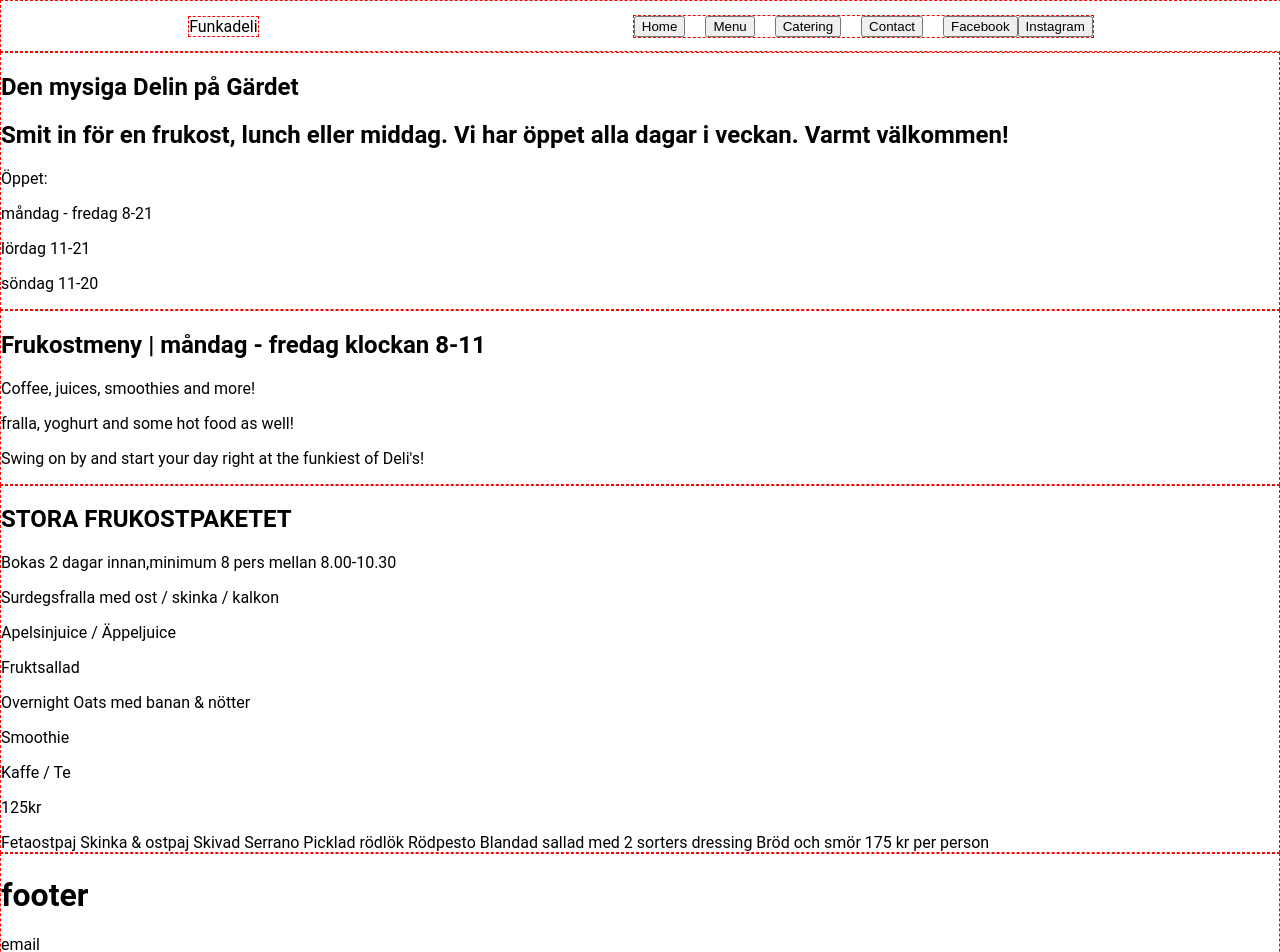
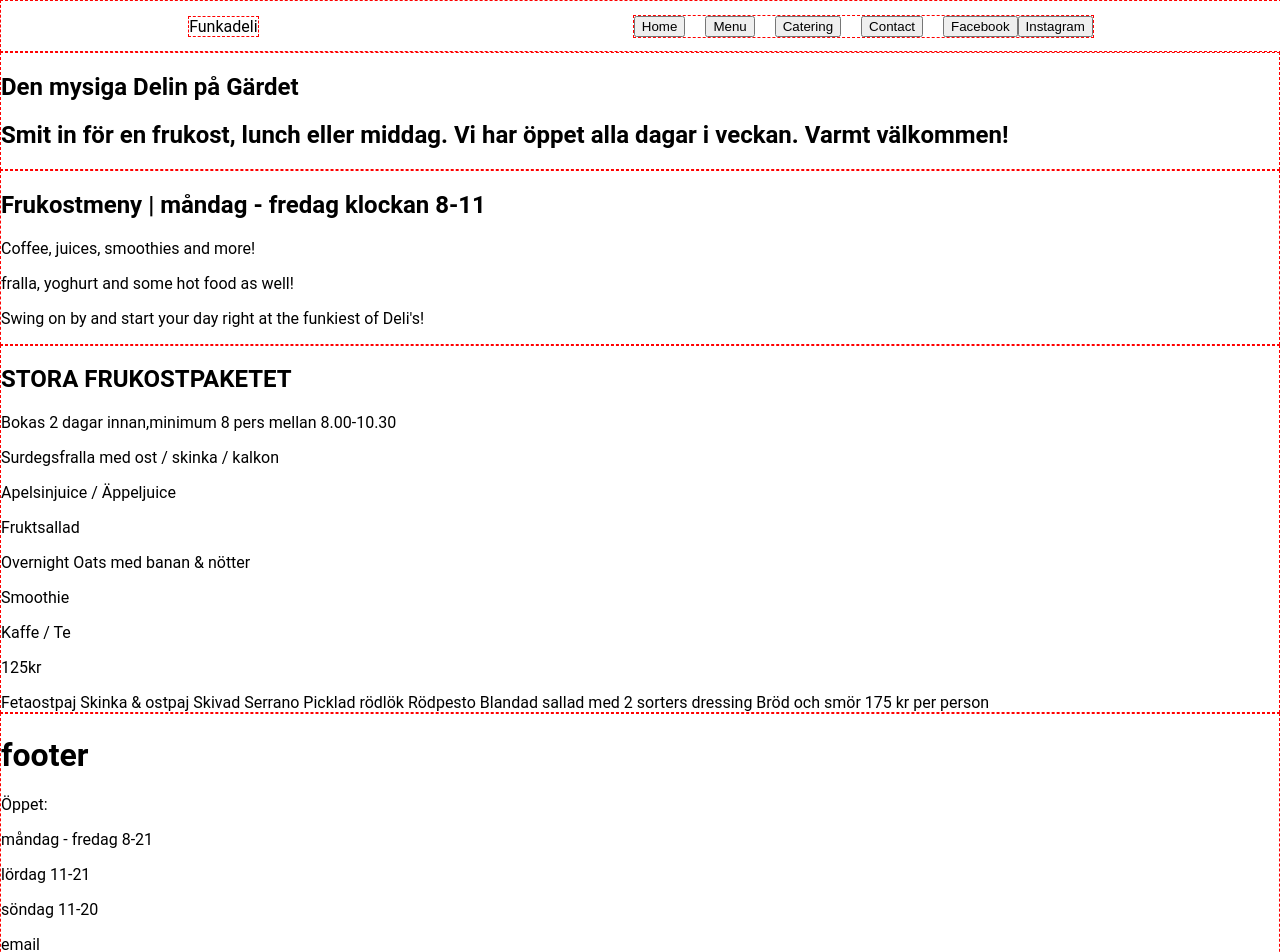
Before and after one commit to Chris-Wagg/deli-rebuild, a Next.js app: page / in a window 1280 px wide. Shown: the top 952 px of the page. Built offline with nearby package versions, Linux system fonts and the light colour scheme.

Commit message:
opening hours moved from hero section to footer

```diff
--- a/components/Footer.jsx
+++ b/components/Footer.jsx
@@ -2,6 +2,14 @@
 	return (
 		<footer className="footer">
 			<h1>footer</h1>
+			<section className="opening-hours-container">
+				<div className="opening-hours-text">
+					<p>Öppet:</p>
+					<p>måndag - fredag 8-21</p>
+					<p>lördag 11-21</p>
+					<p>söndag 11-20</p>
+				</div>
+			</section>
 			<div>email</div>
 			<div>phone</div>
 			<div>adress</div>
--- a/pages/HeroSection.jsx
+++ b/pages/HeroSection.jsx
@@ -7,14 +7,6 @@
 					Smit in för en frukost, lunch eller middag. Vi har öppet alla dagar i
 					veckan. Varmt välkommen!
 				</h2>
-				<section className="opening-hours-container">
-					<div className="opening-hours-text">
-						<p>Öppet:</p>
-						<p>måndag - fredag 8-21</p>
-						<p>lördag 11-21</p>
-						<p>söndag 11-20</p>
-					</div>
-				</section>
 				{/* <section className="image-container">
 					<img src="" alt="" />
 					<img src="" alt="" />
```
